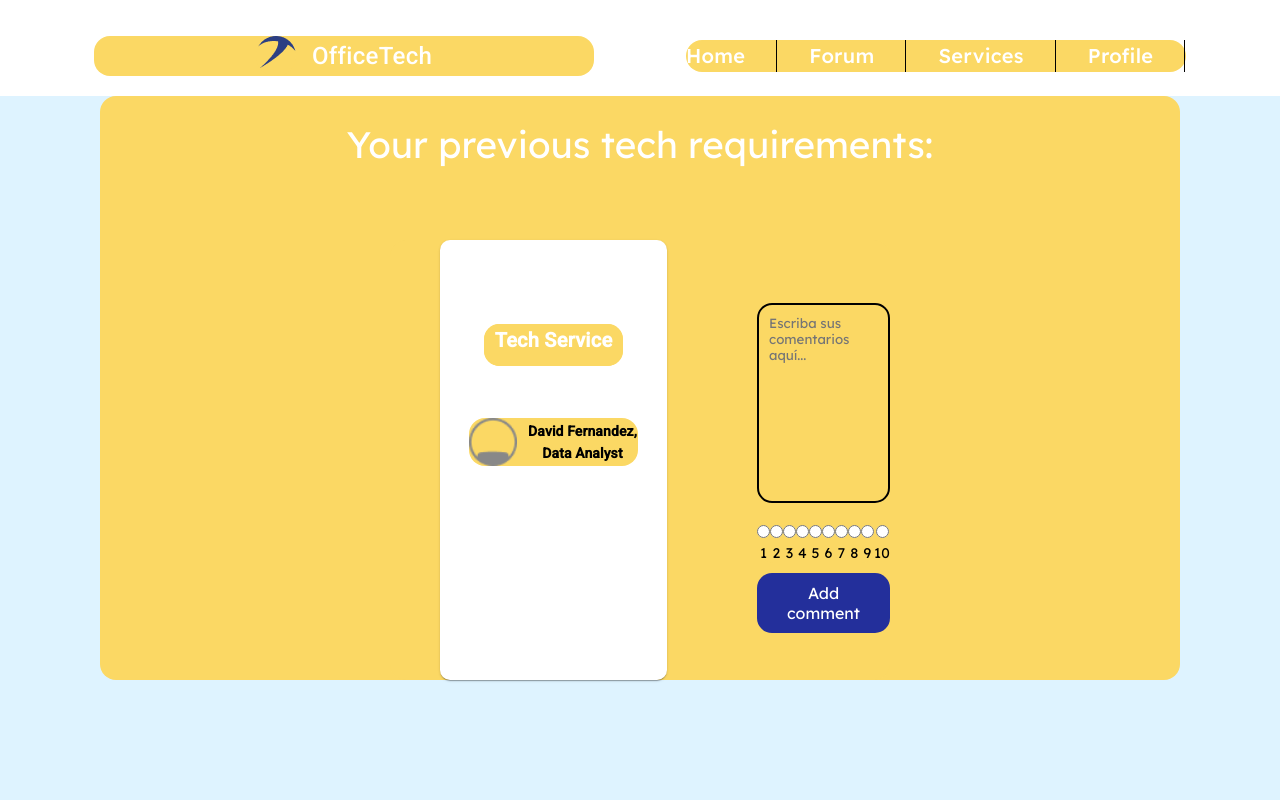
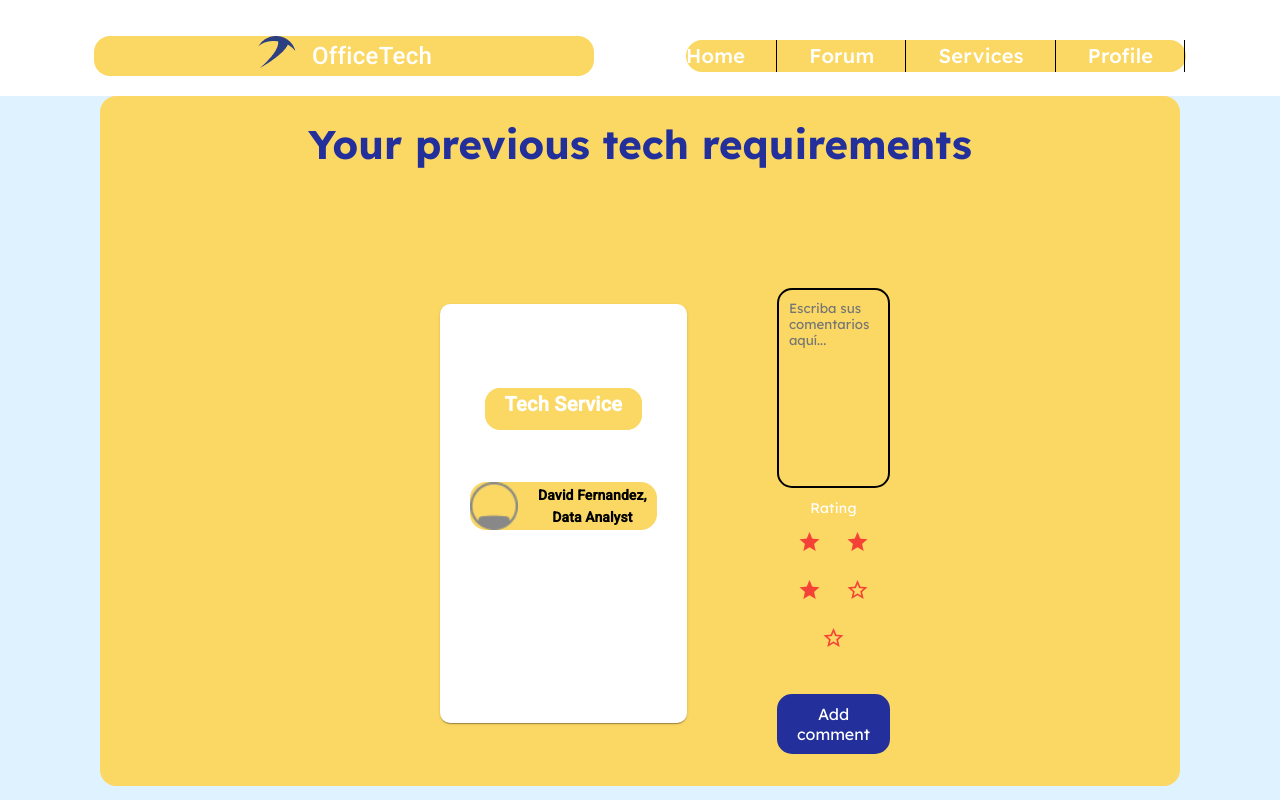
Before and after one commit to OpenSourceSW53/officetech-frontend, an Angular app: page /services/new_comment in a window 1280 px wide. Shown: the top 800 px of the page. Built offline with nearby package versions, Linux system fonts and the light colour scheme.

Commit message:
add: rating with starts dinamic

```diff
--- a/src/app/officetech/components/comments/comments.component.css
+++ b/src/app/officetech/components/comments/comments.component.css
@@ -11,10 +11,12 @@
 }
 
 h1 {
-  font-size: 2.3rem;
+  font-size: 2.5rem;
   margin-bottom: 20px;
   font-family: "Lexend Deca", sans-serif;
   padding: 2rem;
+  color: #232F9B;
+  font-weight: bold;
 }
 
 .tech-card {
@@ -96,6 +98,14 @@ mat-card-content {
   color: black;
 }
 
+.phrase-rating {
+  margin: 0;
+}
+
+.rating-2 {
+  margin-bottom: 2rem;
+}
+
 @media screen and (max-width: 820px) {
   .content-wrapper {
     flex-direction: column;
--- a/src/app/officetech/components/comments/comments.component.html
+++ b/src/app/officetech/components/comments/comments.component.html
@@ -1,5 +1,5 @@
 <div class="container">
-  <h1>Your previous tech requirements:</h1>
+  <h1>Your previous tech requirements</h1>
   <div class="content-wrapper">
     <mat-card class="tech-card">
       <mat-card-header>
@@ -15,18 +15,8 @@
     </mat-card>
     <div class="comment-section">
       <textarea class="text-box" rows="4" placeholder="Escriba sus comentarios aquí..."></textarea>
-      <div class="rating">
-        <label><input type="radio" name="rating" value="1"> 1</label>
-        <label><input type="radio" name="rating" value="2"> 2</label>
-        <label><input type="radio" name="rating" value="3"> 3</label>
-        <label><input type="radio" name="rating" value="4"> 4</label>
-        <label><input type="radio" name="rating" value="5"> 5</label>
-        <label><input type="radio" name="rating" value="6"> 6</label>
-        <label><input type="radio" name="rating" value="7"> 7</label>
-        <label><input type="radio" name="rating" value="8"> 8</label>
-        <label><input type="radio" name="rating" value="9"> 9</label>
-        <label><input type="radio" name="rating" value="10"> 10</label>
-      </div>
+      <p class="phrase-rating">Rating</p>
+      <app-rating class="rating-2" [rating]="rating"  [starCount]="starCount" [color]="starColorW" (ratingUpdated)="onRatingChanged($event)"></app-rating>
       <button class="comment-button" (click)="addComment()">Add comment</button>
     </div>
   </div>
--- a/src/app/officetech/components/comments/comments.component.ts
+++ b/src/app/officetech/components/comments/comments.component.ts
@@ -1,8 +1,12 @@
-import {Component, OnInit} from '@angular/core';
+import {Component, EventEmitter, Input, OnInit, Output} from '@angular/core';
 import {MatCard, MatCardContent, MatCardHeader, MatCardTitleGroup,MatCardModule} from "@angular/material/card";
-import {NgOptimizedImage} from "@angular/common";
+import {NgForOf, NgOptimizedImage} from "@angular/common";
 import {ActivatedRoute, Router} from "@angular/router";
 import {AuthService} from "../../../shared/services/auth/auth.service";
+import {MatIcon} from "@angular/material/icon";
+import {MatIconButton} from "@angular/material/button";
+import {MatTooltip} from "@angular/material/tooltip";
+import {RatingComponent, StarRatingColor} from "../rating/rating.component";
 
 @Component({
   selector: 'app-comments',
@@ -13,12 +17,22 @@ import {AuthService} from "../../../shared/services/auth/auth.service";
     MatCardTitleGroup,
     MatCardContent,
     NgOptimizedImage,
-    MatCardModule
+    MatCardModule,
+    MatIcon,
+    MatIconButton,
+    MatTooltip,
+    NgForOf,
+    RatingComponent
   ],
   templateUrl: './comments.component.html',
   styleUrl: './comments.component.css'
 })
 export class CommentsComponent implements OnInit{
+  rating:number = 3;
+  starCount:number = 5;
+  starColor:StarRatingColor = StarRatingColor.accent;
+  starColorP:StarRatingColor = StarRatingColor.primary;
+  starColorW:StarRatingColor = StarRatingColor.warn;
   type_user: string = "";
   id_user: string = "";
   constructor(private router: Router, private authService: AuthService, private route: ActivatedRoute){}
@@ -33,4 +47,10 @@ export class CommentsComponent implements OnInit{
   addComment() {
     this.router.navigate([`/services/${this.type_user}/${this.id_user}`])
   }
+
+  onRatingChanged(rating: number){
+    console.log(rating);
+    this.rating = rating;
+  }
+
 }
--- /dev/null
+++ b/src/app/officetech/components/rating/rating.component.html
@@ -0,0 +1,5 @@
+<button mat-icon-button [color]="color" *ngFor="let ratingId of ratingArr;index as i" [id]="'star_'+i" (click)="onClick(i+1)" [matTooltip]="(ratingId+1).toString()" matTooltipPosition="above">
+  <mat-icon>
+    {{showIcon(i)}}
+  </mat-icon>
+</button>
--- /dev/null
+++ b/src/app/officetech/components/rating/rating.component.ts
@@ -0,0 +1,59 @@
+import {Component, EventEmitter, Input, OnInit, Output} from '@angular/core';
+import {MatIcon} from "@angular/material/icon";
+import {MatIconButton} from "@angular/material/button";
+import {NgForOf} from "@angular/common";
+import {MatSnackBar} from "@angular/material/snack-bar";
+import {MatTooltip} from "@angular/material/tooltip";
+
+@Component({
+  selector: 'app-rating',
+  standalone: true,
+  imports: [
+    MatIcon,
+    MatIconButton,
+    NgForOf,
+    MatTooltip
+  ],
+  templateUrl: './rating.component.html',
+  styleUrl: './rating.component.css'
+})
+export class RatingComponent implements OnInit{
+  @Input('rating') public rating: number = 3;
+  @Input('starCount') public starCount: number = 5;
+  @Input('color') public color: string = 'accent';
+  @Output() public ratingUpdated = new EventEmitter();
+  public snackBarDuration: number = 2000;
+  public ratingArr = [];
+
+  constructor(private snackBar: MatSnackBar) {}
+
+  ngOnInit() {
+    for (let index = 0; index < this.starCount; index++) {
+      // @ts-ignore
+      this.ratingArr.push(index);
+    }
+  }
+
+  onClick(rating:number) {
+    console.log(rating)
+    this.snackBar.open('You rated ' + rating + ' / ' + this.starCount, '', {
+      duration: this.snackBarDuration
+    });
+    this.ratingUpdated.emit(rating);
+    return false;
+  }
+
+  showIcon(index:number) {
+    if (this.rating >= index + 1) {
+      return 'star';
+    } else {
+      return 'star_border';
+    }
+  }
+}
+
+export enum StarRatingColor {
+  primary = "primary",
+  accent = "accent",
+  warn = "warn"
+}
```
Also changed, not shown: src/app/officetech/components/rating/rating.component.css (added), 1 other file (tests, documents, lock files or other folders).
